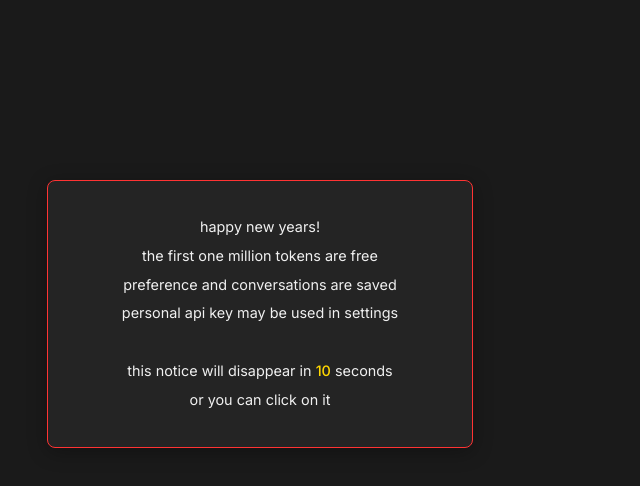
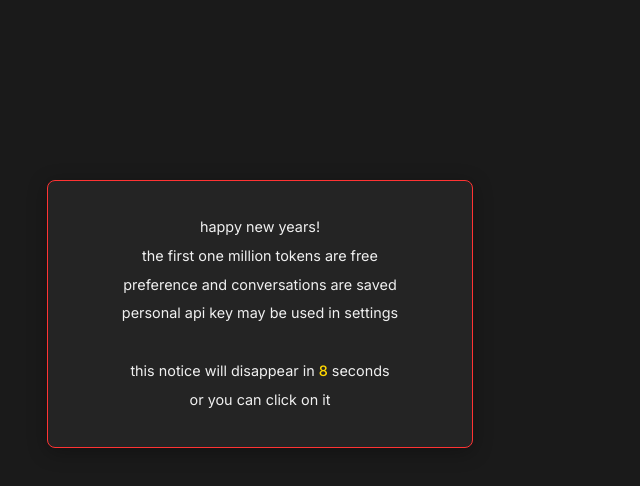
Before and after one commit to SarahLacard/newyears25, a plain HTML site: page index.html in a window 1280 px wide. Shown: the full height of the page, 380-1020 px from the left. Drawn offline with Linux system fonts and the light colour scheme.

Commit message:
Update privacy notice: 2s transitions, 12s timer, 1s initial delay

```diff
--- a/script.js
+++ b/script.js
@@ -13,11 +13,12 @@ document.addEventListener('DOMContentLoaded', () => {
     const countdownEl = document.getElementById('countdown');
     const tokenCounter = document.querySelector('.token-counter');
 
-    let countdown = 15;
+    let countdown = 12;
     let timer = null;
     let selectedModel = null;
     let startTime;
     let timerInterval;
+    let countdownInterval;
 
     // Inference status handling
     function showInferenceStatus(inMessage = false) {
@@ -129,37 +130,40 @@ document.addEventListener('DOMContentLoaded', () => {
     }
 
     // Privacy notice handling
-    function showPrivacyNotice() {
-        privacyNotice.classList.add('show');
-        startCountdown();
+    function hidePrivacyNotice() {
+        privacyNotice.classList.add('fade-out');
+        setTimeout(() => {
+            privacyNotice.classList.remove('show', 'fade-out');
+        }, 2000);
     }
 
-    function hidePrivacyNotice() {
-        privacyNotice.classList.remove('show');
-        if (timer) {
-            clearInterval(timer);
-            timer = null;
-        }
-    }
+    function startPrivacyCountdown() {
+        countdown = 12;
+        countdownEl.textContent = countdown;
 
-    function startCountdown() {
-        if (timer) clearInterval(timer);
+        setTimeout(() => {
+            privacyNotice.classList.add('show');
 
-        timer = setInterval(() => {
-            countdown--;
-            countdownEl.textContent = countdown;
+            countdownInterval = setInterval(() => {
+                countdown--;
+                countdownEl.textContent = countdown;
 
-            if (countdown <= 0) {
-                hidePrivacyNotice();
-            }
+                if (countdown <= 0) {
+                    clearInterval(countdownInterval);
+                    hidePrivacyNotice();
+                }
+            }, 1000);
         }, 1000);
     }
 
-    // Show privacy notice on load
-    showPrivacyNotice();
+    // Start the countdown when the page loads
+    startPrivacyCountdown();
 
-    // Click anywhere on notice to dismiss
-    privacyNotice.addEventListener('click', hidePrivacyNotice);
+    // Handle click to dismiss
+    privacyNotice.addEventListener('click', () => {
+        clearInterval(countdownInterval);
+        hidePrivacyNotice();
+    });
 
     // Hide privacy notice when typing starts
     initialInput.addEventListener('input', (event) => {
--- a/styles.css
+++ b/styles.css
@@ -391,17 +391,22 @@ body {
     width: min(54%, 360px);
     line-height: 2;
     margin-bottom: 2rem;
-    will-change: opacity, transform;
-    display: none;
+    will-change: opacity;
     opacity: 0;
-    transition: opacity 0.5s ease;
+    transition: opacity 2s ease;
+    display: block;
     pointer-events: none;
 }
 
 .privacy-notice.show {
-    display: block;
     opacity: 1;
     pointer-events: auto;
+}
+
+.privacy-notice.fade-out {
+    opacity: 0;
+    transition: opacity 2s ease;
+    pointer-events: none;
 }
 
 #countdown {
```
